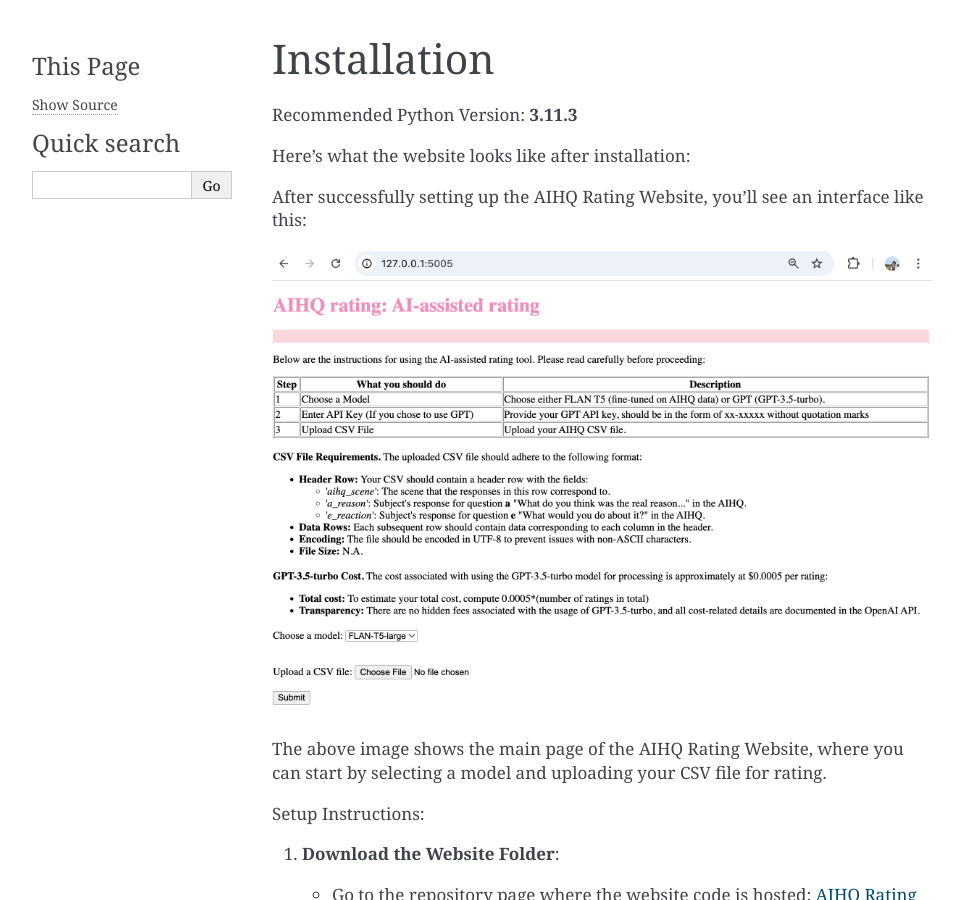
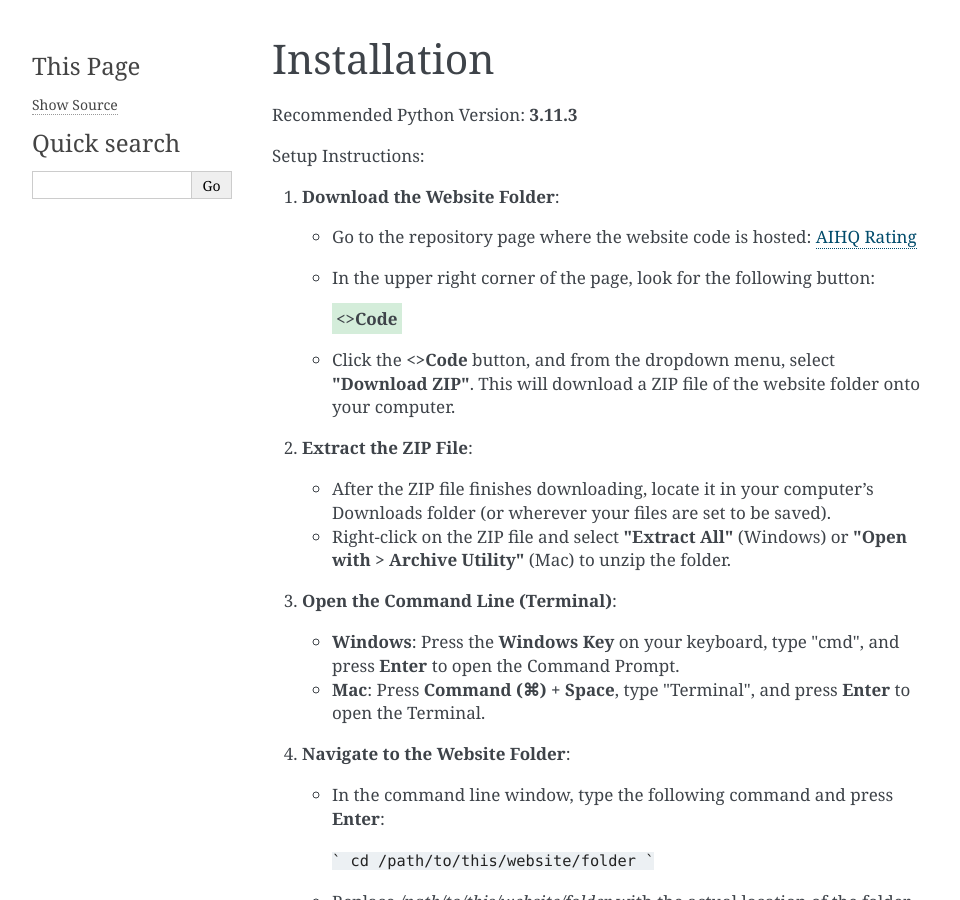
Before and after one commit to lyulouisa/Website_AIHQ_rating, a Sphinx documentation site: the page built from docs/source/installation.rst, in a window 1280 px wide and 900 px high. Shown: the whole window, without its empty margins (148-1108 px from the left). Built offline with Sphinx 7.4.7, drawn with Linux system fonts in a browser that asks for light colours.

Commit message:
Update installation.rst

```diff
--- a/docs/source/installation.rst
+++ b/docs/source/installation.rst
@@ -2,17 +2,6 @@
 ===============================
 
 Recommended Python Version: **3.11.3**
-
-Here’s what the website looks like after installation:
-
-After successfully setting up the AIHQ Rating Website, you’ll see an interface like this:
-
-.. image:: ../_static/website.png
-   :alt: Screenshot of the AIHQ Rating Website
-   :align: center
-   :width: 800px
-
-The above image shows the main page of the AIHQ Rating Website, where you can start by selecting a model and uploading your CSV file for rating.
 
 Setup Instructions:
 
```
